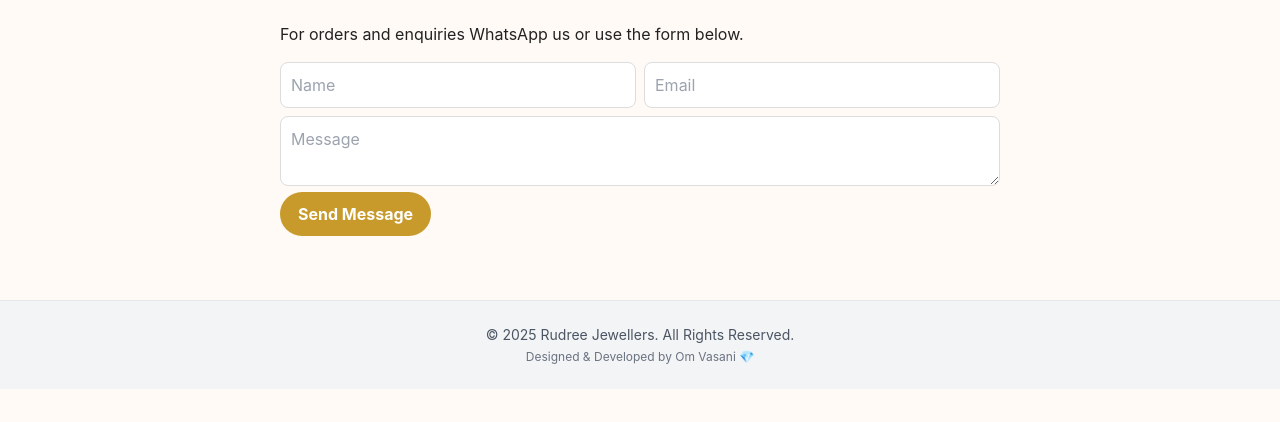
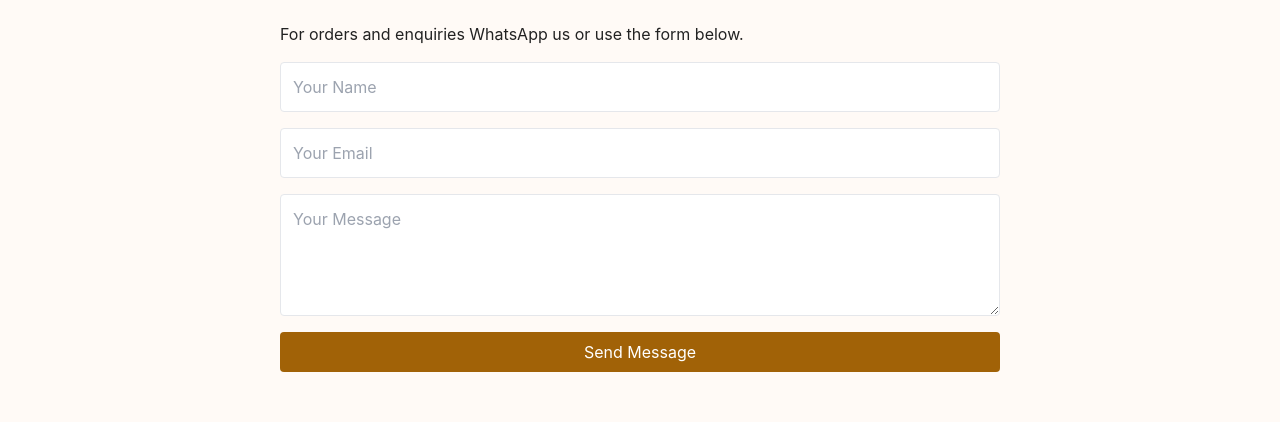
Before and after one commit to Om-Vasani/Rudree-Jewellers-Demo, a Next.js app: page /contact in a window 1280 px wide. Shown: the part 146-568 px from the top of the page. Built offline with nearby package versions, Linux system fonts and the light colour scheme.

Commit message:
Update ContactForm.jsx

```diff
--- a/components/ContactForm.jsx
+++ b/components/ContactForm.jsx
@@ -1,18 +1,48 @@
-    import { useState } from 'react'
+import { useState } from 'react'
 
-export default function ContactForm(){
-  const [form, setForm] = useState({ name:'', email:'', message:'' })
-  const handle = e => setForm({ ...form, [e.target.name]: e.target.value })
-  const submit = e => { e.preventDefault(); alert('Message sent (demo)') }
+export default function ContactForm() {
+  const [form, setForm] = useState({ name: '', email: '', message: '' })
+  const [sent, setSent] = useState(false)
+
+  const handleChange = (e) => setForm({ ...form, [e.target.name]: e.target.value })
+
+  const handleSubmit = (e) => {
+    e.preventDefault()
+    setSent(true)
+    setTimeout(() => setSent(false), 3000)
+  }
 
   return (
-    <form className="contact-form" onSubmit={submit}>
-      <div className="grid">
-        <input name="name" placeholder="Name" value={form.name} onChange={handle} required/>
-        <input name="email" placeholder="Email" value={form.email} onChange={handle} required/>
-      </div>
-      <textarea name="message" placeholder="Message" value={form.message} onChange={handle} required/>
-      <button type="submit" className="btn-primary">Send Message</button>
+    <form onSubmit={handleSubmit} className="grid gap-4">
+      <input
+        name="name"
+        value={form.name}
+        onChange={handleChange}
+        placeholder="Your Name"
+        required
+        className="p-3 border rounded"
+      />
+      <input
+        name="email"
+        value={form.email}
+        onChange={handleChange}
+        placeholder="Your Email"
+        required
+        className="p-3 border rounded"
+      />
+      <textarea
+        name="message"
+        value={form.message}
+        onChange={handleChange}
+        placeholder="Your Message"
+        rows="4"
+        required
+        className="p-3 border rounded"
+      />
+      <button className="bg-yellow-700 text-white px-6 py-2 rounded hover:bg-yellow-800">
+        Send Message
+      </button>
+      {sent && <p className="text-green-600 mt-2">Message Sent Successfully!</p>}
     </form>
   )
 }
```
